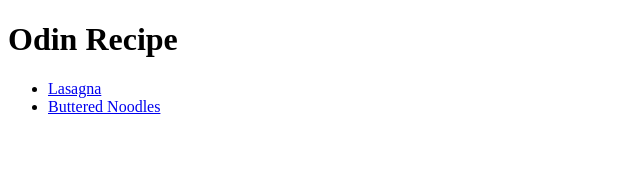
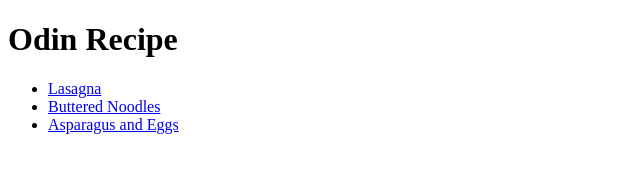
Before and after one commit to mankurtas/odin-recipes, a plain HTML site: page index.html in a window 1280 px wide. Shown: the whole page, without its empty margins (0-640 px from the left). Drawn offline with Linux system fonts and the light colour scheme.

Commit message:
Add li in index.html Asparagus and Eggs

```diff
--- a/index.html
+++ b/index.html
@@ -10,6 +10,7 @@
     <ul>
         <li><a href="recipes/lasagna.html">Lasagna</a></li>
         <li><a href="recipes/buttered_noodles.html">Buttered Noodles</a></li>
+        <li><a href="recipes/asparagus_and_eggs.html">Asparagus and Eggs</a></li>
     </ul>
 
 </body>
```
